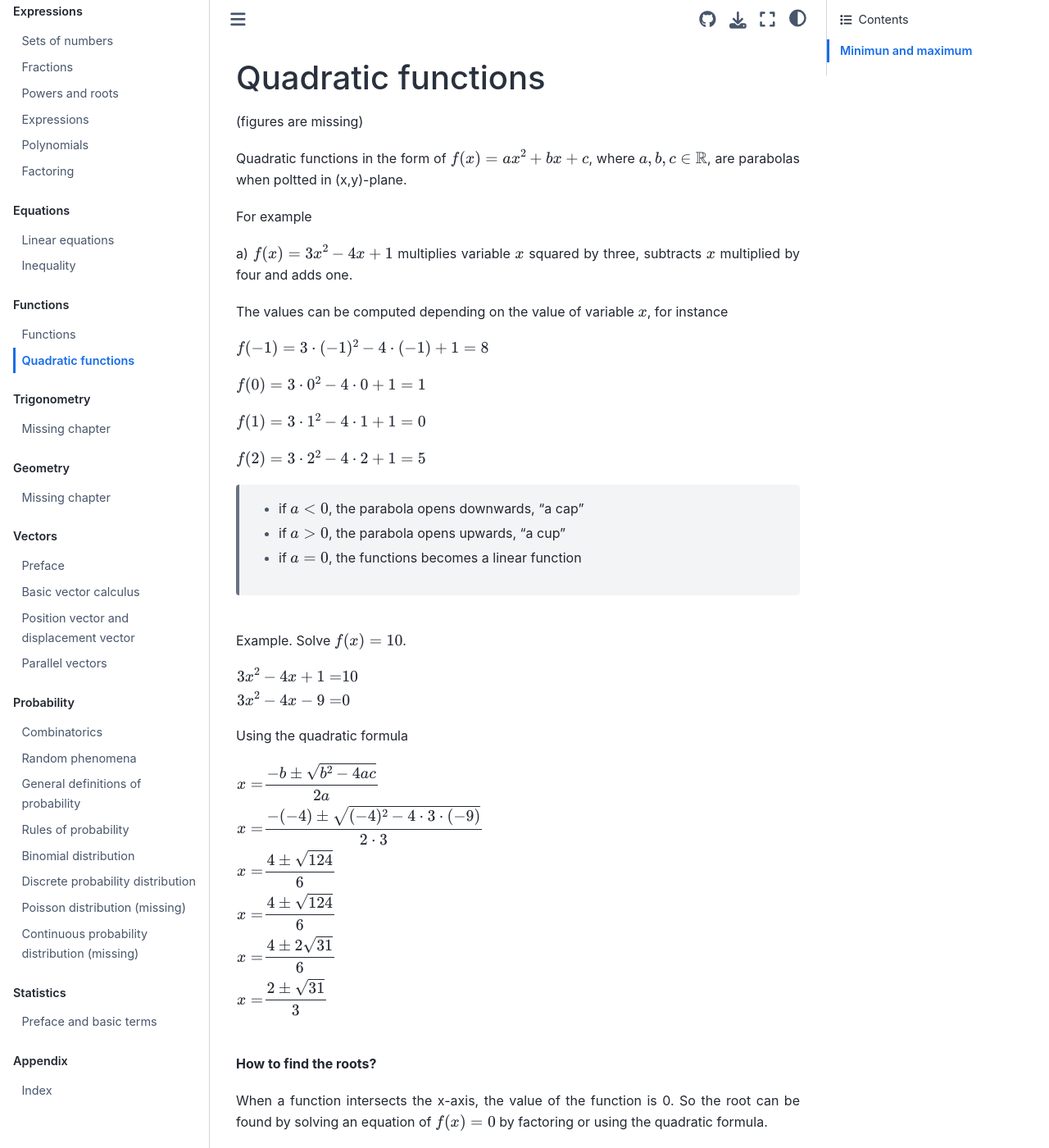
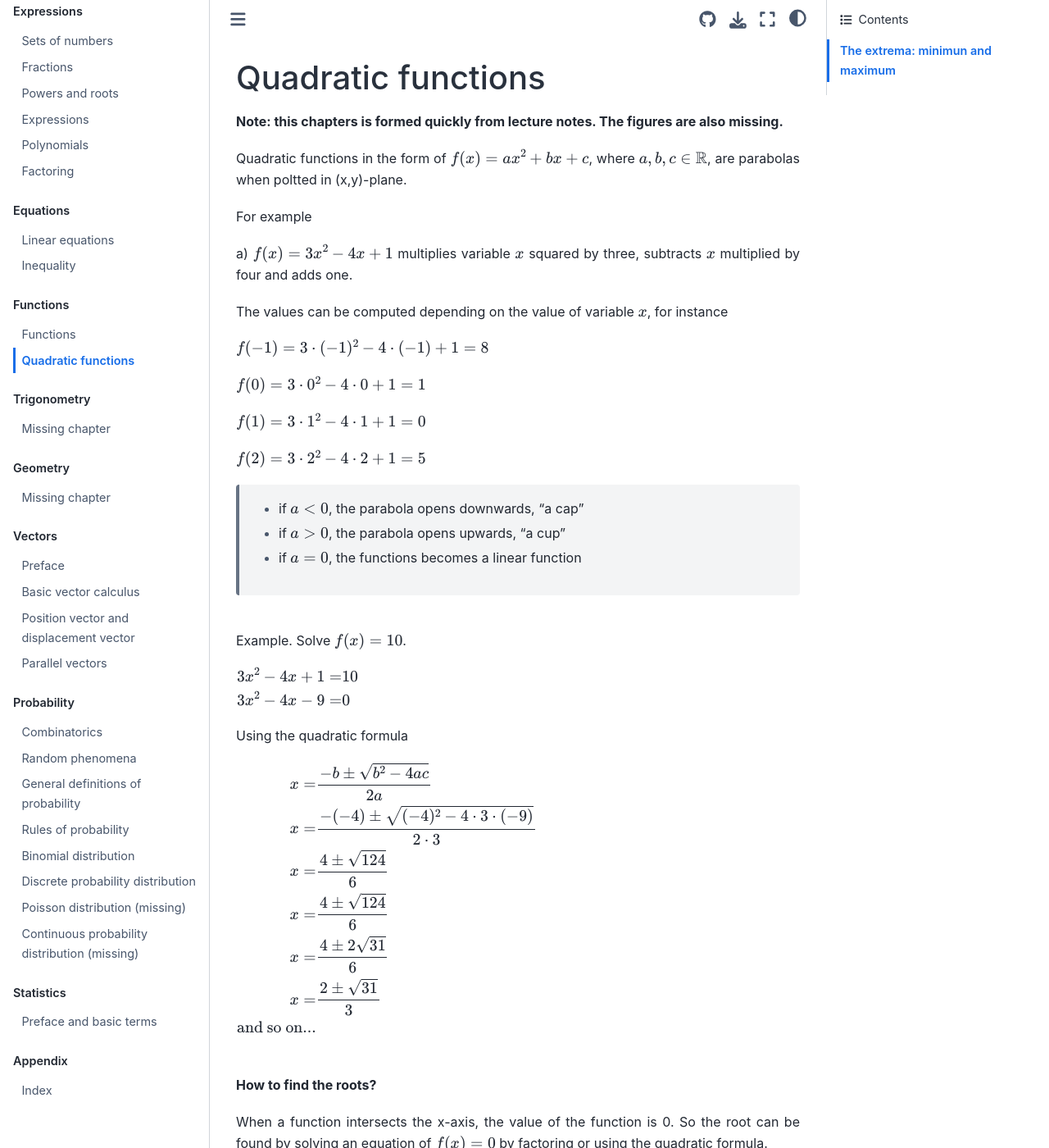
Before and after one commit to luma-lapinamk/miika-math, a Jupyter Book: the page built from notebooks/quadratic_functions.md, in a window 1280 px wide and 1400 px high. Shown: the whole window at 82% size. Built offline with Jupyter Book 1.0.4 settings and Sphinx 7.4.7 and the Sphinx Book theme 1.1.4, drawn with Linux system fonts in a browser that asks for light colours; some of the changed text lies outside the part shown.

Commit message:
Tiny corrections to functions

```diff
--- a/notebooks/quadratic_functions.md
+++ b/notebooks/quadratic_functions.md
@@ -1,6 +1,6 @@
 # Quadratic functions
 
-(figures are missing)
+**Note: this chapters is formed quickly from lecture notes. The figures are also missing.**
 
 Quadratic functions in the form of $f(x)=ax^2+bx+c$, where $a,b,c ∈ℝ$, are parabolas when poltted in (x,y)-plane.
 
@@ -36,7 +36,8 @@
 x=&\frac{4\pm\sqrt{124}}{6} \\
 x=&\frac{4\pm\sqrt{124}}{6} \\
 x=&\frac{4\pm2\sqrt{31}}{6} \\
-x=&\frac{2\pm\sqrt{31}}{3} \end{align}$
+x=&\frac{2\pm\sqrt{31}}{3} \\
+\text{and so on...} \end{align}$
 
 <br>
 
@@ -57,7 +58,7 @@
 > - if $D = 0$, the function has one root and the root is at the same point as the vertex and root is $x=-\frac{b}{2a}$
 > - if $D < 0$, the function has no roots
 
-## Minimun and maximum
+## The extrema: minimun and maximum
 
 The minimum and maximum value of the function can be found from the vertex or from the end points of a specific closed domain.
 
```
Also changed, not shown: notebooks/linear_functions.md (+3 -3 lines).
